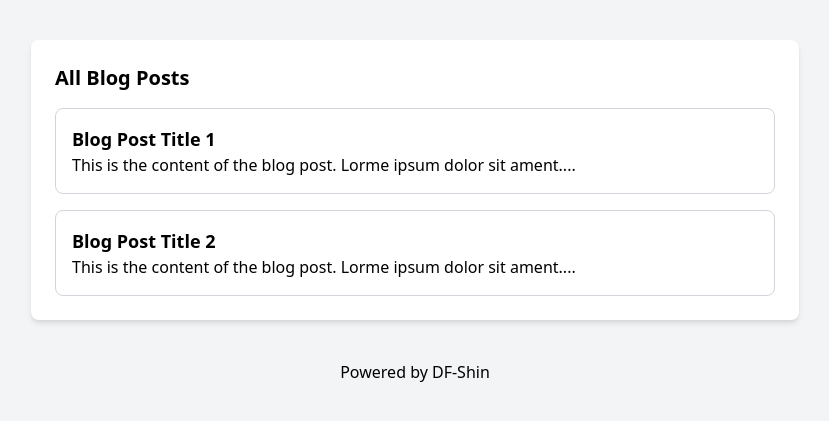
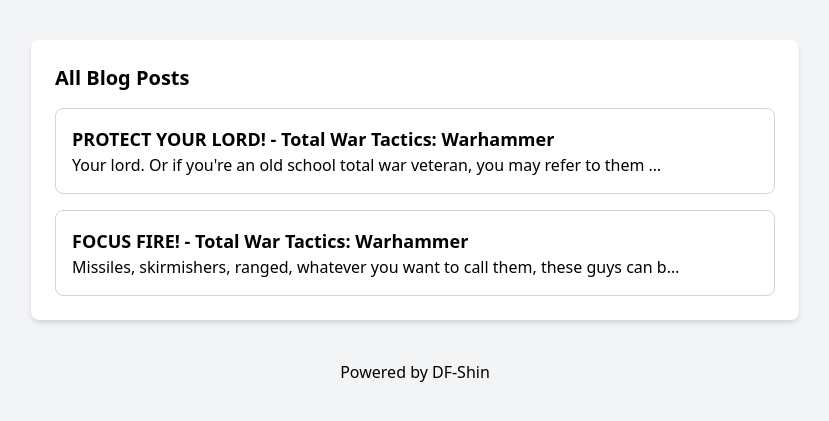
Before and after one commit to DF-shin/Ai-Blog-Creator, a Django app: template back-end/blog_app/templates/all-blogs.html in a window 1280 px wide. Shown: the part 68-489 px from the top of the page, without its empty margins (225-1054 px from the left). Run offline with Django 5.2, Linux system fonts and the light colour scheme; the template is opened without the code that fills it: values that come from a table or form of the project are taken from there, others are empty; data comes from the database, SQL or seed files in the repository; both versions use the stored data as it was after the commit; parts of the project's set-up code (start-up, migrations or seed data) failed here and were passed over.

Commit message:
Can now see a list of all created blogs

```diff
--- a/back-end/blog_app/blog_generator/urls.py
+++ b/back-end/blog_app/blog_generator/urls.py
@@ -7,4 +7,6 @@
     path('signup', views.user_signup, name='signup'),
     path('logout', views.user_logout, name='logout'),
     path('generate-blog', views.generate_blog, name='generate-blog'),
+    path('blog-list', views.blog_list, name='blog-list'),
+    path('blog-show/<int:pk>', views.blog_show, name='blog-show'),
 ]
--- a/back-end/blog_app/blog_generator/views.py
+++ b/back-end/blog_app/blog_generator/views.py
@@ -102,6 +102,11 @@
 #     return generated_content
 
 
+def blog_list(request):
+    blog_articles = BlogPost.objects.filter(user=request.user)
+    return render(request, 'all-blogs.html', {'blog_articles': blog_articles})
+
+
 def user_login(request):
     if request.method == 'POST':
         username = request.POST['username']
--- a/back-end/blog_app/templates/all-blogs.html
+++ b/back-end/blog_app/templates/all-blogs.html
@@ -1,11 +1,13 @@
 <!DOCTYPE html>
 <html lang="en">
   <head>
-    <meta charset="UTF-8">
-    <meta name="viewport" content="width=device-width, initial-scale=1.0">
+    <meta charset="UTF-8" />
+    <meta name="viewport" content="width=device-width, initial-scale=1.0" />
     <title>All Blog Posts</title>
-    <link href="https://cdn.jsdelivr.net/npm/tailwindcss@2.2.19/dist/tailwind.min.css" rel="stylesheet">
-
+    <link
+      href="https://cdn.jsdelivr.net/npm/tailwindcss@2.2.19/dist/tailwind.min.css"
+      rel="stylesheet"
+    />
   </head>
   <body class="bg-gray-100 font-sans antialised">
     <!--NavBar-->
@@ -21,24 +23,20 @@
     <!-- Main Content Conatainer -->
     <div class="container mx-auto mt-10 px-4 sm:px-0">
       <div class="max-w-3xl mx-auto bg-white p-6 rounded-lg shadow-md">
-
         <!-- Blog Post Section -->
         <section>
           <h2 class="text-xl mb-4 font-semibold">All Blog Posts</h2>
           <div class="space-y-4">
+            {% for article in blog_articles reversed %}
             <div class="border border-gray-300 p-4 rounded-lg">
-                        <h3 class="text-lg font-semibold">Blog Post Title 1</h3>
-                        <p>This is the content of the blog post. Lorme ipsum dolor sit ament....</p>
+              <h3 class="text-lg font-semibold">{{article.youtube_title}}</h3>
+              <p>{{article.generated_content|truncatechars:80}}</p>
             </div>
+            {% endfor %}
 
-                    <div class="border border-gray-300 p-4 rounded-lg">
-                        <h3 class="text-lg font-semibold">Blog Post Title 2</h3>
-                        <p>This is the content of the blog post. Lorme ipsum dolor sit ament....</p>
-                    </div>
             <!-- Repeat -->
           </div>
         </section>
-
       </div>
     </div>
 
```
Also changed, not shown: back-end/blog_app/db.sqlite3. Lines whose indentation alone changed are shown as unchanged.
